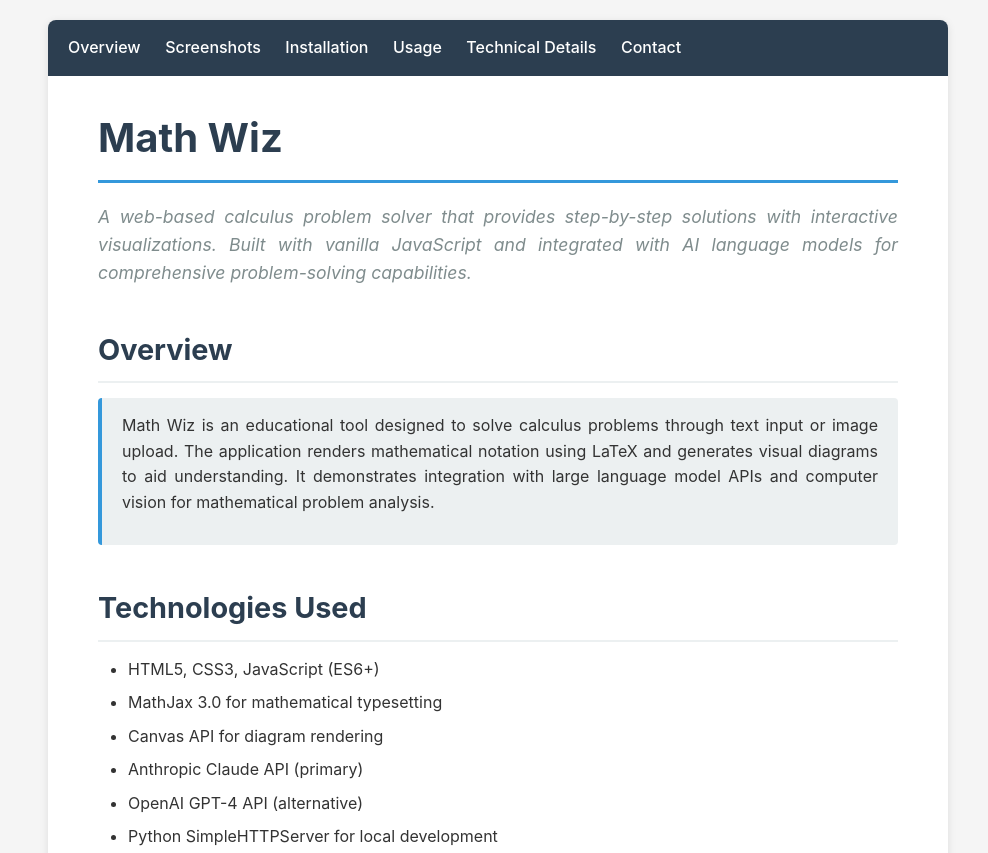
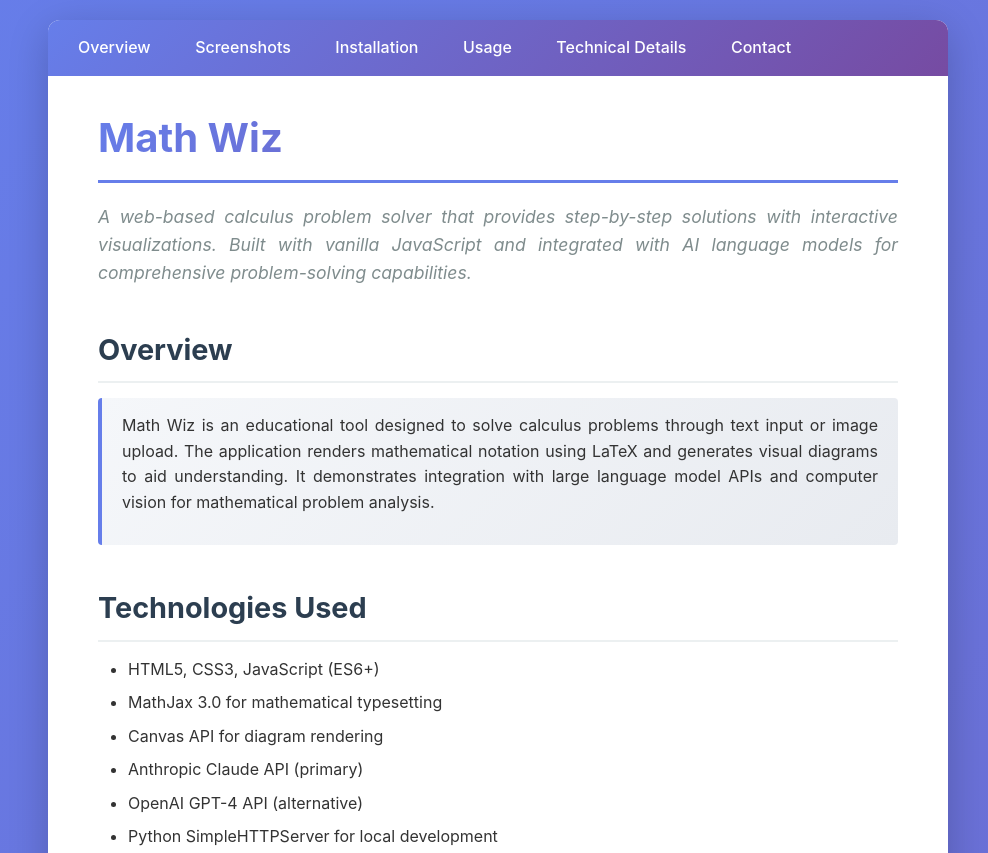
Before and after one commit to nwrenn27-sketch/Math-Wiz, a plain HTML site: page readme.html in a window 1280 px wide. Shown: the top 853 px of the page, without its empty margins (142-1130 px from the left). Drawn offline with Linux system fonts and the light colour scheme.

Commit message:
Add visual enhancements to README page with gradient backgrounds and animations
🤖 Generated with [Claude Code](https://claude.com/claude-code)

Co-Authored-By: Claude <noreply@anthropic.com>

```diff
--- a/readme.html
+++ b/readme.html
@@ -15,8 +15,9 @@
             font-family: -apple-system, BlinkMacSystemFont, 'Segoe UI', Roboto, 'Helvetica Neue', Arial, sans-serif;
             line-height: 1.6;
             color: #333;
-            background-color: #f5f5f5;
+            background: linear-gradient(135deg, #667eea 0%, #764ba2 100%);
             padding: 20px;
+            min-height: 100vh;
         }
 
         .container {
@@ -24,15 +25,30 @@
             margin: 0 auto;
             background-color: white;
             padding: 40px 50px;
-            box-shadow: 0 2px 8px rgba(0, 0, 0, 0.1);
-            border-radius: 8px;
+            box-shadow: 0 10px 40px rgba(0, 0, 0, 0.2);
+            border-radius: 12px;
+            animation: fadeIn 0.6s ease-in;
+        }
+
+        @keyframes fadeIn {
+            from {
+                opacity: 0;
+                transform: translateY(20px);
+            }
+            to {
+                opacity: 1;
+                transform: translateY(0);
+            }
         }
 
         h1 {
             font-size: 2.5em;
             margin-bottom: 20px;
-            color: #2c3e50;
-            border-bottom: 3px solid #3498db;
+            background: linear-gradient(135deg, #667eea 0%, #764ba2 100%);
+            -webkit-background-clip: text;
+            -webkit-text-fill-color: transparent;
+            background-clip: text;
+            border-bottom: 3px solid #667eea;
             padding-bottom: 10px;
         }
 
@@ -109,37 +125,48 @@
         }
 
         .file-structure {
-            background-color: #f8f9fa;
+            background: linear-gradient(135deg, #f8f9fa 0%, #e9ecef 100%);
             padding: 15px;
-            border-left: 4px solid #3498db;
+            border-left: 4px solid #667eea;
             margin-bottom: 20px;
             font-family: 'Courier New', Courier, monospace;
             font-size: 0.9em;
+            border-radius: 5px;
         }
 
         .section-intro {
-            background-color: #ecf0f1;
+            background: linear-gradient(135deg, #f5f7fa 0%, #e8ebf0 100%);
             padding: 15px 20px;
-            border-left: 4px solid #3498db;
+            border-left: 4px solid #667eea;
             margin-bottom: 20px;
             border-radius: 4px;
+            transition: transform 0.3s ease;
+        }
+
+        .section-intro:hover {
+            transform: translateX(5px);
         }
 
         .nav {
-            background-color: #2c3e50;
+            background: linear-gradient(135deg, #667eea 0%, #764ba2 100%);
             padding: 15px 20px;
             margin: -40px -50px 30px -50px;
-            border-radius: 8px 8px 0 0;
+            border-radius: 12px 12px 0 0;
         }
 
         .nav a {
             color: white;
             margin-right: 20px;
             font-weight: 500;
+            transition: all 0.3s ease;
+            padding: 5px 10px;
+            border-radius: 5px;
         }
 
         .nav a:hover {
-            color: #3498db;
+            background-color: rgba(255, 255, 255, 0.2);
+            text-decoration: none;
+            transform: translateY(-2px);
         }
 
         .screenshot {
@@ -147,9 +174,15 @@
             max-width: 100%;
             height: auto;
             border-radius: 8px;
-            box-shadow: 0 4px 12px rgba(0, 0, 0, 0.15);
+            box-shadow: 0 8px 24px rgba(0, 0, 0, 0.15);
             margin: 20px 0;
             border: 1px solid #ecf0f1;
+            transition: transform 0.3s ease, box-shadow 0.3s ease;
+        }
+
+        .screenshot:hover {
+            transform: translateY(-5px);
+            box-shadow: 0 12px 32px rgba(102, 126, 234, 0.3);
         }
 
         .screenshot-caption {
```
